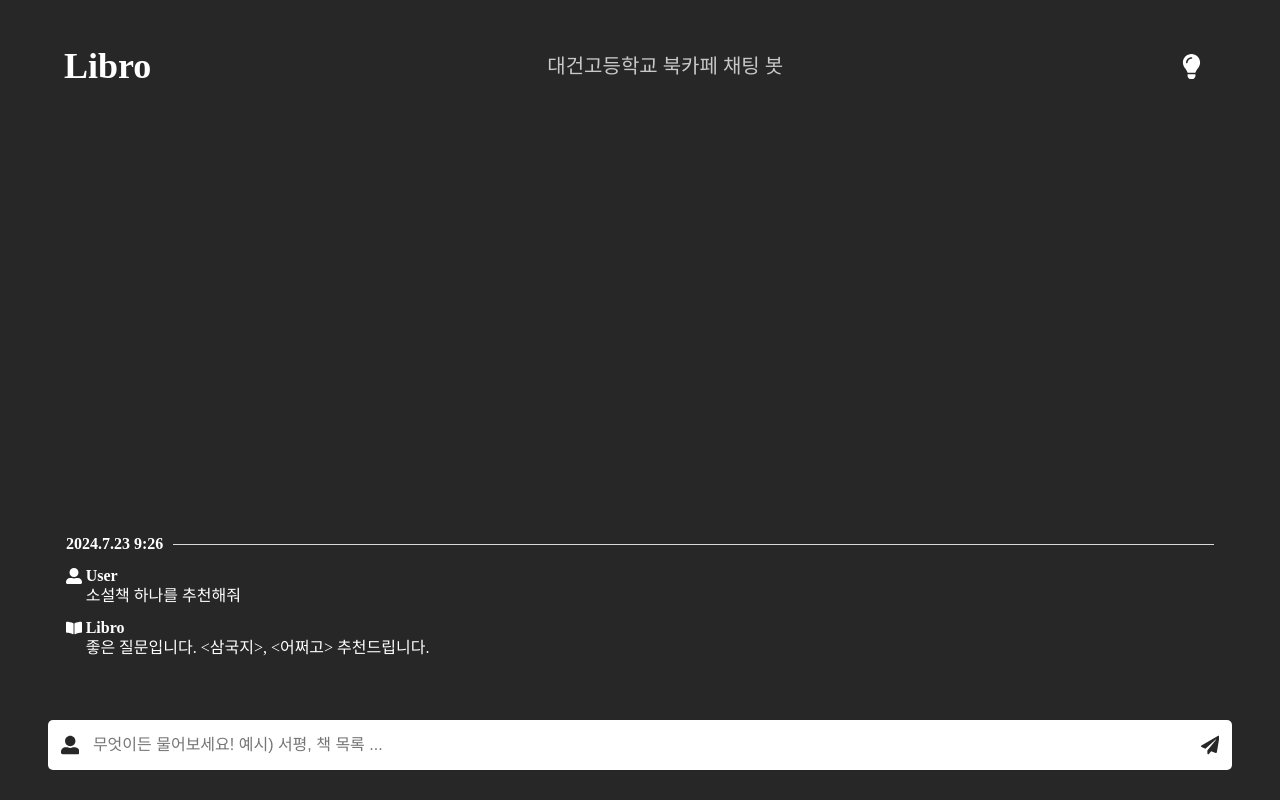
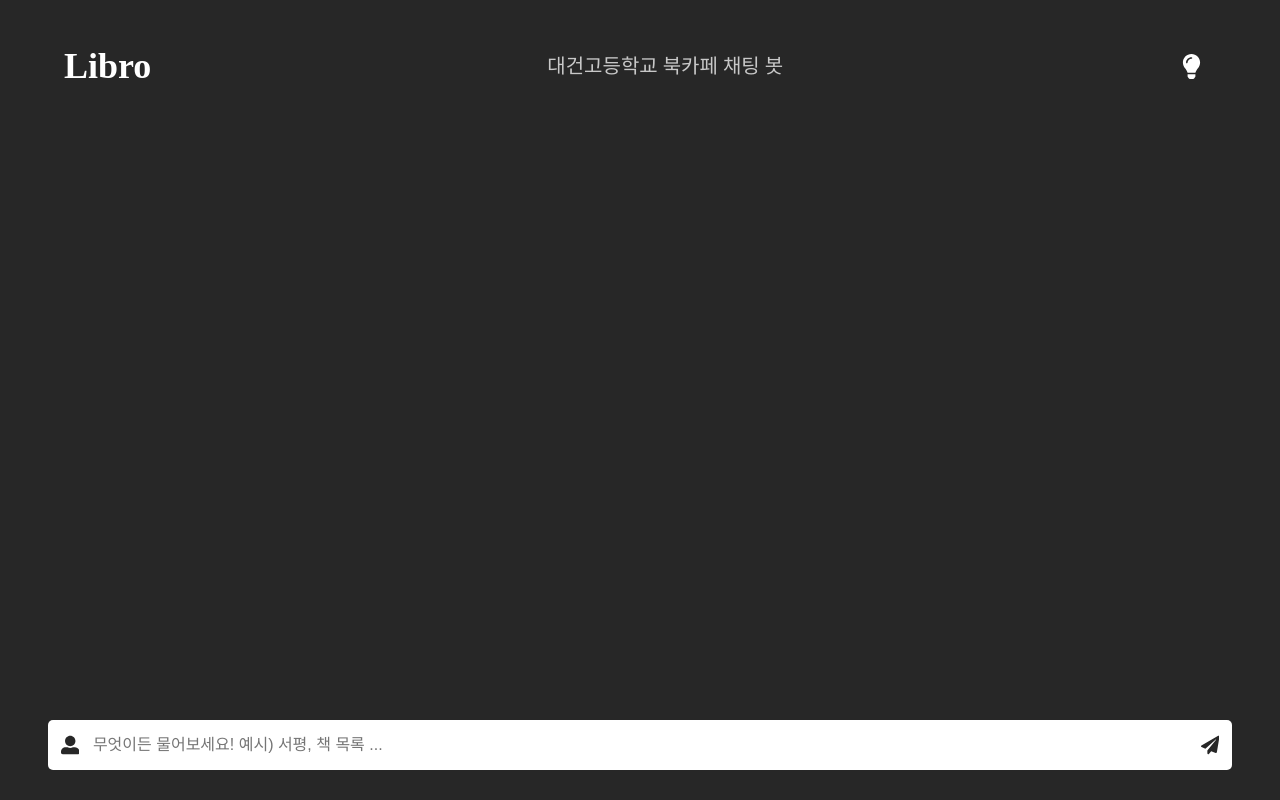
Before and after one commit to lukekeum/libro, a Next.js app: page / in a window 1280 px wide. Built offline with nearby package versions, Linux system fonts and the light colour scheme.

Commit message:
feat: use useQnARequest hook

```diff
--- a/src/components/Body.tsx
+++ b/src/components/Body.tsx
@@ -1,14 +1,15 @@
 import styled from 'styled-components';
 import QnA from './QnA';
+import useQnARequest from '@/hooks/useQnARequest';
 
 export default function Body() {
+  const [qnaList] = useQnARequest();
+
   return (
     <Wrapper>
-      <QnA
-        q='소설책 하나를 추천해줘'
-        a='좋은 질문입니다. <삼국지>, <어쩌고> 추천드립니다.'
-        date={new Date()}
-      />
+      {qnaList.map((v, i) => (
+        <QnA key={i} {...v} />
+      ))}
     </Wrapper>
   );
 }
--- a/src/components/Footer.tsx
+++ b/src/components/Footer.tsx
@@ -1,4 +1,5 @@
 import { isLoading } from '@/atom/isLoading';
+import useQnARequest from '@/hooks/useQnARequest';
 import { Input, SendIcon, UserIcon } from '@/styles/Footer';
 import {
   ChangeEventHandler,
@@ -12,6 +13,7 @@ import styled from 'styled-components';
 
 export default function Footer() {
   const [searchValue, setSearchValue] = useState('');
+  const [, qnaRequest] = useQnARequest();
   const isAnswerLoading = useRecoilValue(isLoading);
 
   const onChangeEvent: ChangeEventHandler<HTMLInputElement> = useCallback(
@@ -28,8 +30,8 @@ export default function Footer() {
         toast.error('지금 AI가 다른 질문을 답변하고있어요');
         return;
       }
+      qnaRequest(searchValue);
       setSearchValue('');
-      // TODO: Add sending Question method
     },
     [isAnswerLoading]
   );
```
